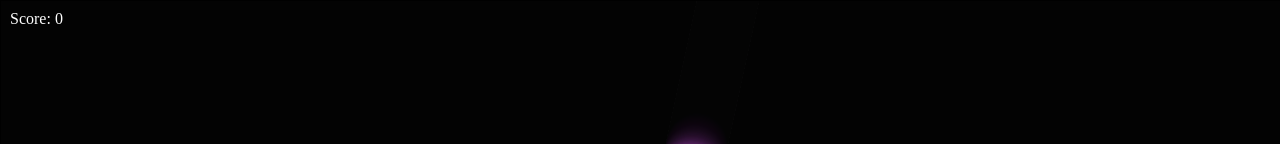
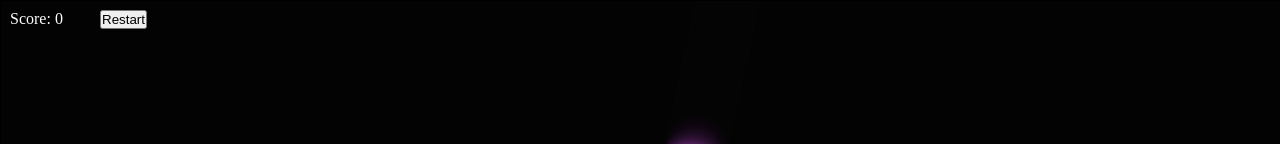
Before and after one commit to chicco4/canvas-game, a plain HTML site: page index.html in a window 1280 px wide. Shown: the top 144 px of the page. Drawn offline with nearby package versions, Linux system fonts and the light colour scheme.

Commit message:
restart button raw added

```diff
--- a/canvas.js
+++ b/canvas.js
@@ -157,6 +157,7 @@ function init() {
   enemies = [];
   particles = [];
   score = 0;
+  scoreEl.innerHTML = "Score: 0"
 }
 
 //shoot projectiles
--- a/index.html
+++ b/index.html
@@ -26,15 +26,23 @@
         div {
             position: fixed;
             color: white;
-            padding-top: 10px;
-            padding-left: 10px;
+            margin-top: 10px;
+            margin-left: 10px;
+            user-select: none;
+        }
+
+        button {
+            position: fixed;
+            margin-top: 10px;
+            margin-left: 100px;
             user-select: none;
         }
     </style>
 </head>
 
 <body>
-    <div><span>Score: 0</div>
+    <div>Score: 0</div>
+    <button onclick="init()">Restart</button>
     <canvas></canvas>
 </body>
 
```
Also changed, not shown: 1 other file.
